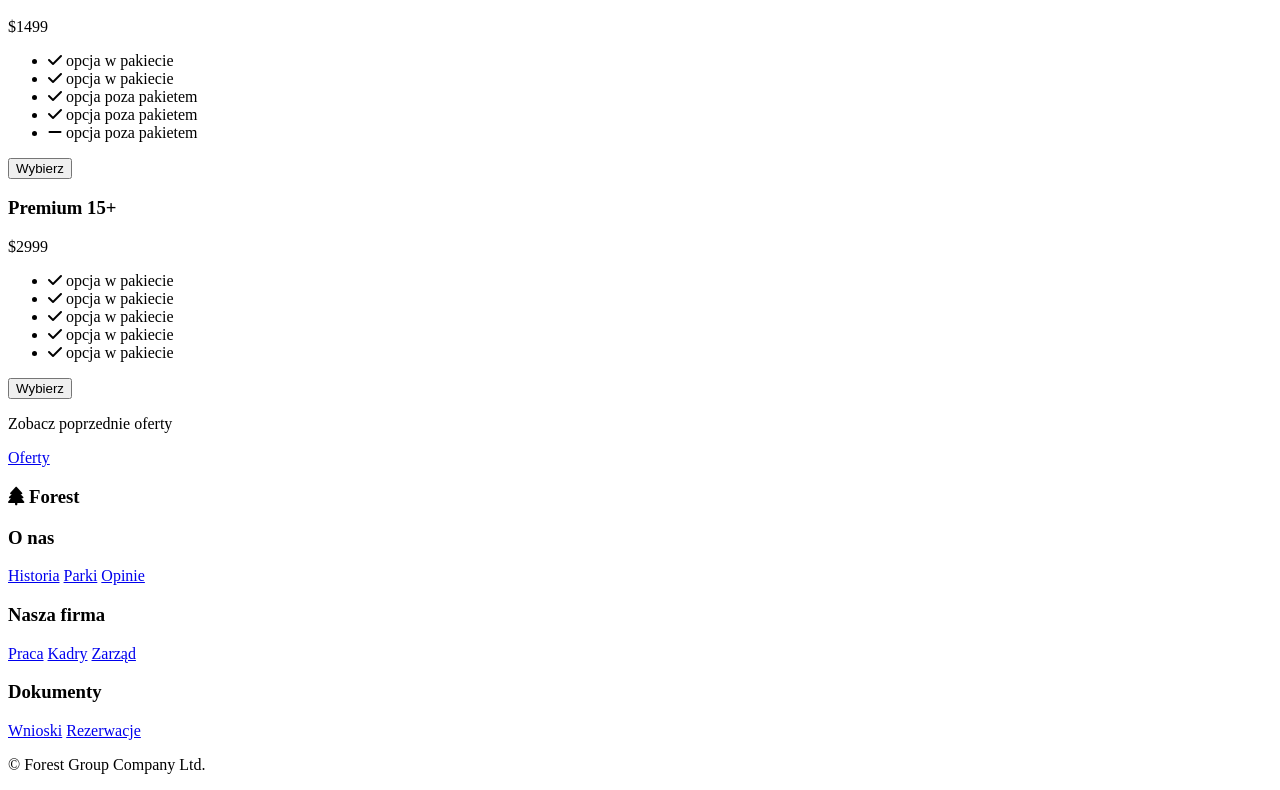
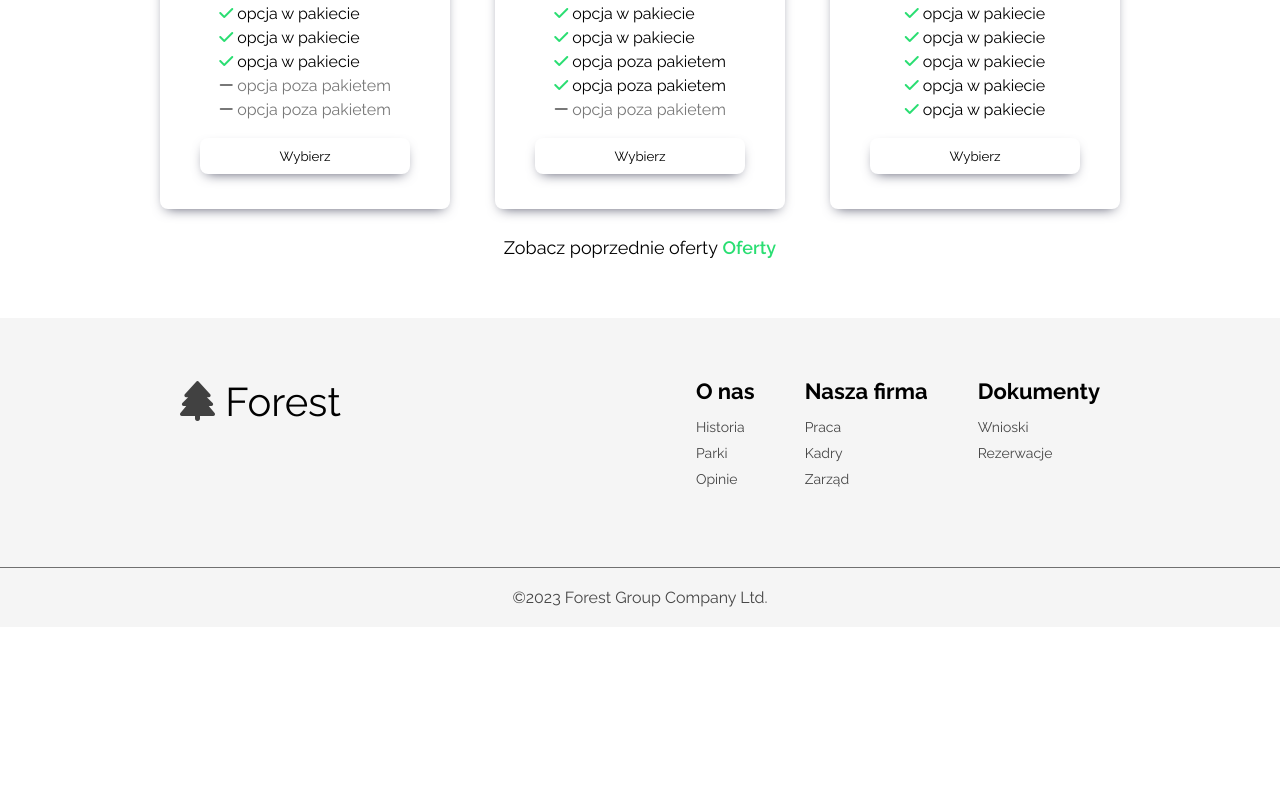
Before and after one commit to Czekol/matura, a website: page offer.html in a window 1280 px wide. Shown: the part 454-1244 px from the top of the page. After the commit the page ends 1081 px from the top, so only its background shows below. Drawn offline with Linux system fonts and the light colour scheme; the site is published under a folder, as on GitHub Pages, so addresses that start at the root find nothing.

Commit message:
testesjljgs

```diff
--- a/offer.html
+++ b/offer.html
@@ -11,7 +11,7 @@
 <link rel="preconnect" href="https://fonts.gstatic.com" crossorigin>
 <link href="https://fonts.googleapis.com/css2?family=Raleway:wght@300;400;600;700&display=swap" rel="stylesheet">
 <script src="https://kit.fontawesome.com/498d7c2198.js" crossorigin="anonymous"></script>
-<link rel="stylesheet" href="/dist/css/main.min.css">
+<link rel="stylesheet" href="dist/css/main.min.css">
 </head>
 
 <body>
@@ -189,7 +189,7 @@
     </p>
 </footer>
 
-    <script src="/dist/js/script.min.js"></script>
+    <script src="dist/js/script.min.js"></script>
 
 </body>
 
```
Also changed, not shown: dist/css/main.min.css.
